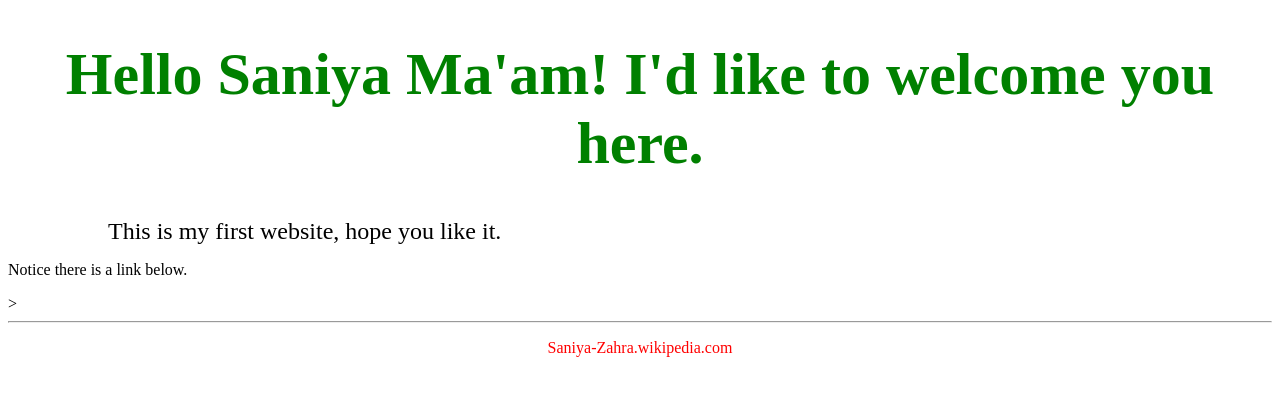
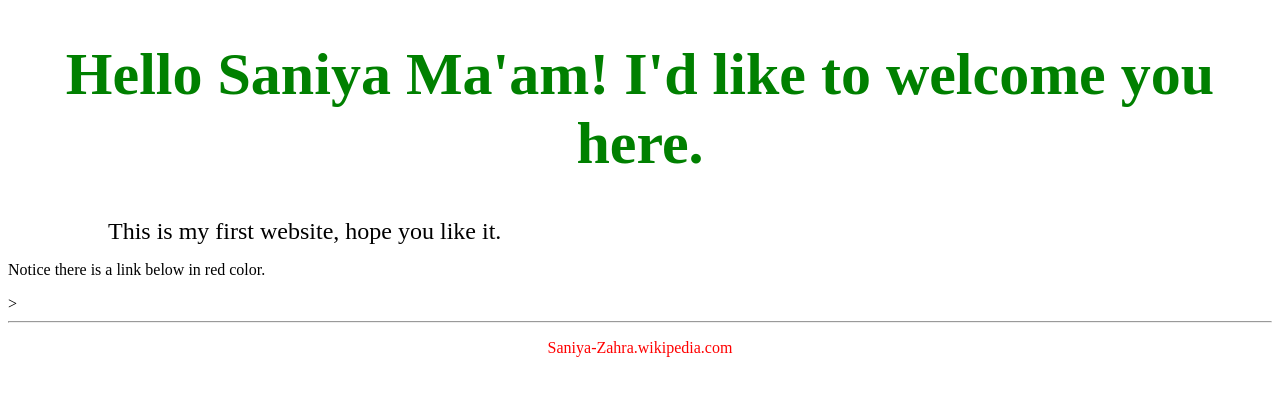
Before and after one commit to shubh-anshu/course-test, a plain HTML site: page site/index.html in a window 1280 px wide. Drawn offline with Linux system fonts and the light colour scheme.

Commit message:
Small addition to our repository.

```diff
--- a/site/index.html
+++ b/site/index.html
@@ -6,7 +6,7 @@
 	<body>
 		<h1 style="color: green; font-size: 60px; text-align: center;"> Hello Saniya Ma'am! I'd like to welcome you here.</h1>
 		<p style="margin: 0 100px 0 100px; font-size: 1.5em;">This is my first website, hope you like it.</p>
-		<p>Notice there is a link below.</p>>
+		<p>Notice there is a link below in red color.</p>>
 		<footer>
 			<hr>
 			<p style="color: red; text-align: center;" onclick="alert('Dear Saniya! You do not have any wikipedia page yet');">
```
